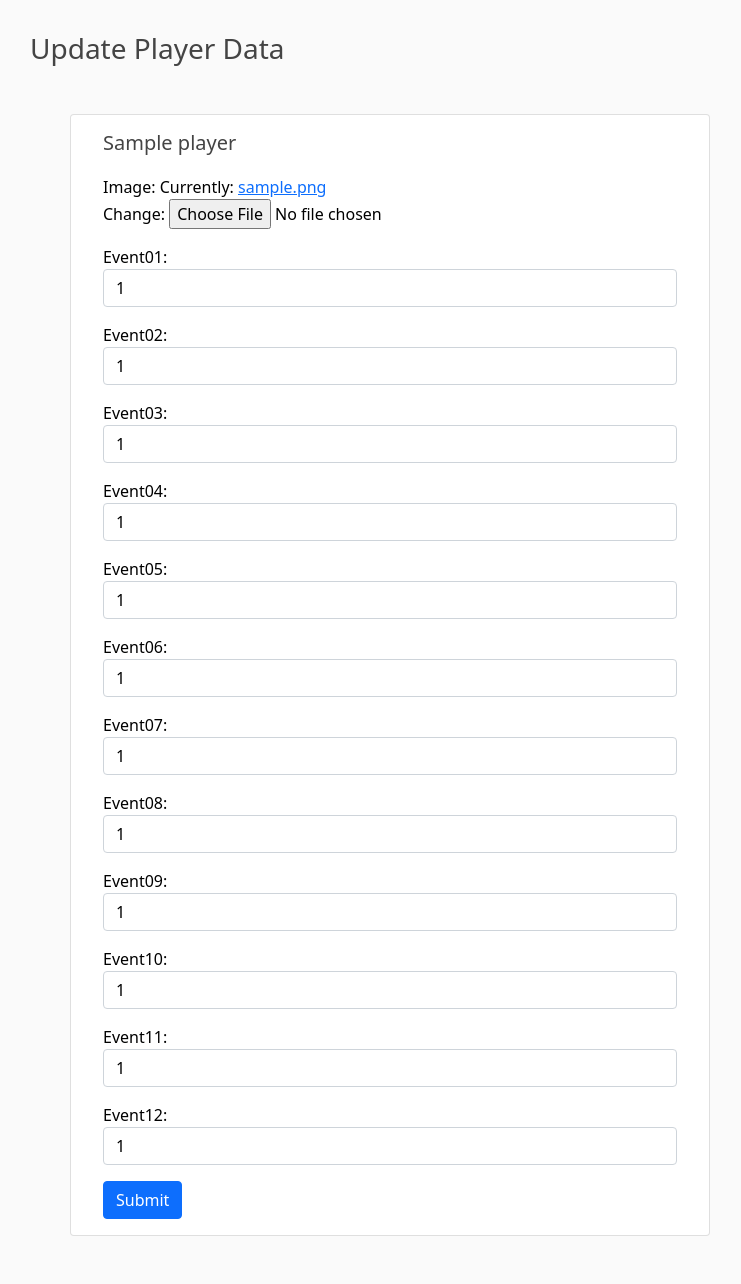
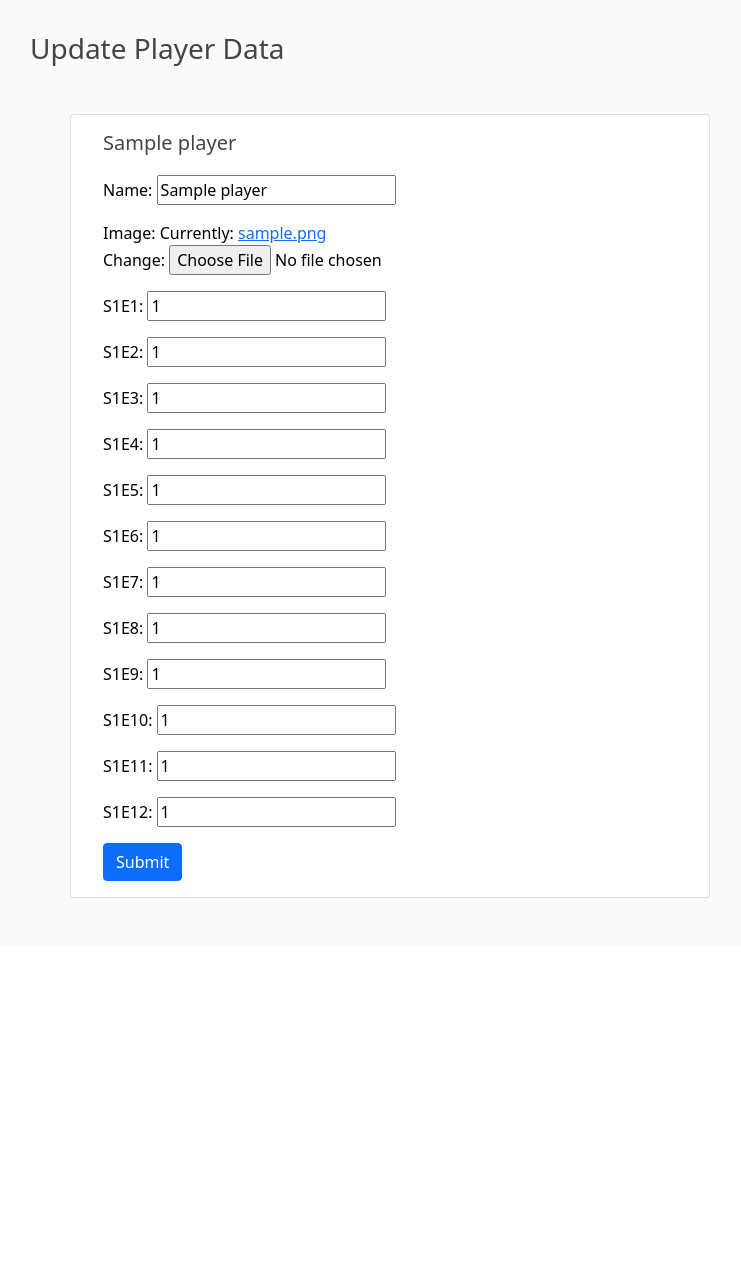
Before and after one commit to Sicret89/Poker-leaderboard, a Django app: page /player/1/ in a window 1280 px wide. Shown: the part 56-1340 px from the top of the page, without its empty margins (60-801 px from the left). After the commit the page ends 954 px from the top, so only its background shows below. Run offline with Django 3.2, Linux system fonts and the light colour scheme; tables that the repository leaves empty hold one stand-in row (values such as "Sample post"); some libraries are stand-ins or nearby versions.

Commit message:
Remove uuid field and rename event to S#E#

```diff
--- a/leaderboard/forms.py
+++ b/leaderboard/forms.py
@@ -7,19 +7,18 @@ class PlayerUpdateForm(forms.ModelForm):
         model = Player
         fields = '__all__'
 
-    def __init__(self, *args, **kwargs):
-        super().__init__(*args, **kwargs)
-        self.fields['name'].widget = HiddenInput()
-        self.fields['uuid'].widget = HiddenInput()
-        self.fields['event01'].widget.attrs.update({'class':'form-control', 'style': ' background-color: #FFFFFF; color: #000000;'})
-        self.fields['event02'].widget.attrs.update({'class':'form-control', 'style': ' background-color: #FFFFFF; color: #000000;'})
-        self.fields['event03'].widget.attrs.update({'class':'form-control', 'style': ' background-color: #FFFFFF; color: #000000;'})
-        self.fields['event04'].widget.attrs.update({'class':'form-control', 'style': ' background-color: #FFFFFF; color: #000000;'})
-        self.fields['event05'].widget.attrs.update({'class':'form-control', 'style': ' background-color: #FFFFFF; color: #000000;'})
-        self.fields['event06'].widget.attrs.update({'class':'form-control', 'style': ' background-color: #FFFFFF; color: #000000;'})
-        self.fields['event07'].widget.attrs.update({'class':'form-control', 'style': ' background-color: #FFFFFF; color: #000000;'})
-        self.fields['event08'].widget.attrs.update({'class':'form-control', 'style': ' background-color: #FFFFFF; color: #000000;'})
-        self.fields['event09'].widget.attrs.update({'class':'form-control', 'style': ' background-color: #FFFFFF; color: #000000;'})
-        self.fields['event10'].widget.attrs.update({'class':'form-control', 'style': ' background-color: #FFFFFF; color: #000000;'})
-        self.fields['event11'].widget.attrs.update({'class':'form-control', 'style': ' background-color: #FFFFFF; color: #000000;'})
-        self.fields['event12'].widget.attrs.update({'class':'form-control', 'style': ' background-color: #FFFFFF; color: #000000;'})
+    # def __init__(self, *args, **kwargs):
+    #     super().__init__(*args, **kwargs)
+    #     self.fields['name'].widget = HiddenInput()
+    #     self.fields['S1E1'].widget.attrs.update({'class':'form-control', 'style': ' background-color: #FFFFFF; color: #000000;'})
+    #     self.fields['S1E2'].widget.attrs.update({'class':'form-control', 'style': ' background-color: #FFFFFF; color: #000000;'})
+    #     self.fields['S1E3'].widget.attrs.update({'class':'form-control', 'style': ' background-color: #FFFFFF; color: #000000;'})
+    #     self.fields['S1E4'].widget.attrs.update({'class':'form-control', 'style': ' background-color: #FFFFFF; color: #000000;'})
+    #     self.fields['S1E5'].widget.attrs.update({'class':'form-control', 'style': ' background-color: #FFFFFF; color: #000000;'})
+    #     self.fields['S1E6'].widget.attrs.update({'class':'form-control', 'style': ' background-color: #FFFFFF; color: #000000;'})
+    #     self.fields['S1E7'].widget.attrs.update({'class':'form-control', 'style': ' background-color: #FFFFFF; color: #000000;'})
+    #     self.fields['S1E8'].widget.attrs.update({'class':'form-control', 'style': ' background-color: #FFFFFF; color: #000000;'})
+    #     self.fields['S1E9'].widget.attrs.update({'class':'form-control', 'style': ' background-color: #FFFFFF; color: #000000;'})
+    #     self.fields['S1E10'].widget.attrs.update({'class':'form-control', 'style': ' background-color: #FFFFFF; color: #000000;'})
+    #     self.fields['S1E11'].widget.attrs.update({'class':'form-control', 'style': ' background-color: #FFFFFF; color: #000000;'})
+    #     self.fields['S1E12'].widget.attrs.update({'class':'form-control', 'style': ' background-color: #FFFFFF; color: #000000;'})
--- a/leaderboard/models.py
+++ b/leaderboard/models.py
@@ -6,43 +6,36 @@ from django.contrib.auth.models import User
 from leaderboard.managers import PlayerManager
 from django.db import models
 from django.db.models import F
-from django.db.models.signals import pre_save, post_save
+from django.db.models.signals import post_save
 from django.dispatch import receiver
-from mojang import MojangAPI
 
 
 class Player(models.Model):
     name = models.CharField(max_length=256)
-    uuid = models.CharField(
-        max_length=32, blank=True)
     image = models.ImageField(default='default.jpg', upload_to='profile_pics')
-    event01 = models.IntegerField(default=0)
-    event02 = models.IntegerField(default=0)
-    event03 = models.IntegerField(default=0)
-    event04 = models.IntegerField(default=0)
-    event05 = models.IntegerField(default=0)
-    event06 = models.IntegerField(default=0)
-    event07 = models.IntegerField(default=0)
-    event08 = models.IntegerField(default=0)
-    event09 = models.IntegerField(default=0)
-    event10 = models.IntegerField(default=0)
-    event11 = models.IntegerField(default=0)
-    event12 = models.IntegerField(default=0)
+    S1E1 = models.IntegerField(default=0)
+    S1E2 = models.IntegerField(default=0)
+    S1E3 = models.IntegerField(default=0)
+    S1E4 = models.IntegerField(default=0)
+    S1E5 = models.IntegerField(default=0)
+    S1E6 = models.IntegerField(default=0)
+    S1E7 = models.IntegerField(default=0)
+    S1E8 = models.IntegerField(default=0)
+    S1E9 = models.IntegerField(default=0)
+    S1E10 = models.IntegerField(default=0)
+    S1E11 = models.IntegerField(default=0)
+    S1E12 = models.IntegerField(default=0)
     _total = None
 
     objects = PlayerManager(
-        total=F('event01') + F('event02') + F('event03') +
-        F('event04') + F('event05') + F('event06') +
-        F('event07') + F('event08') + F('event09') +
-        F('event10') + F('event11') + F('event12'),
+        total=F('S1E1') + F('S1E2') + F('S1E3') +
+        F('S1E4') + F('S1E5') + F('S1E6') +
+        F('S1E7') + F('S1E8') + F('S1E9') +
+        F('S1E10') + F('S1E11') + F('S1E12'),
     )
 
     def __str__(self):
         return self.name
-
-@receiver(pre_save, sender=Player)
-def get_data(sender, instance, *args, **kwargs):
-    instance.uuid = MojangAPI.get_uuid(instance.name)
 
 
 # Note: this is really a "user", but since Django already provides a User
```
Also changed, not shown: csvs/views.py (+12 -12 lines), leaderboard/templates/leaderboard/leaderboard_list.html (+12 -12 lines).
